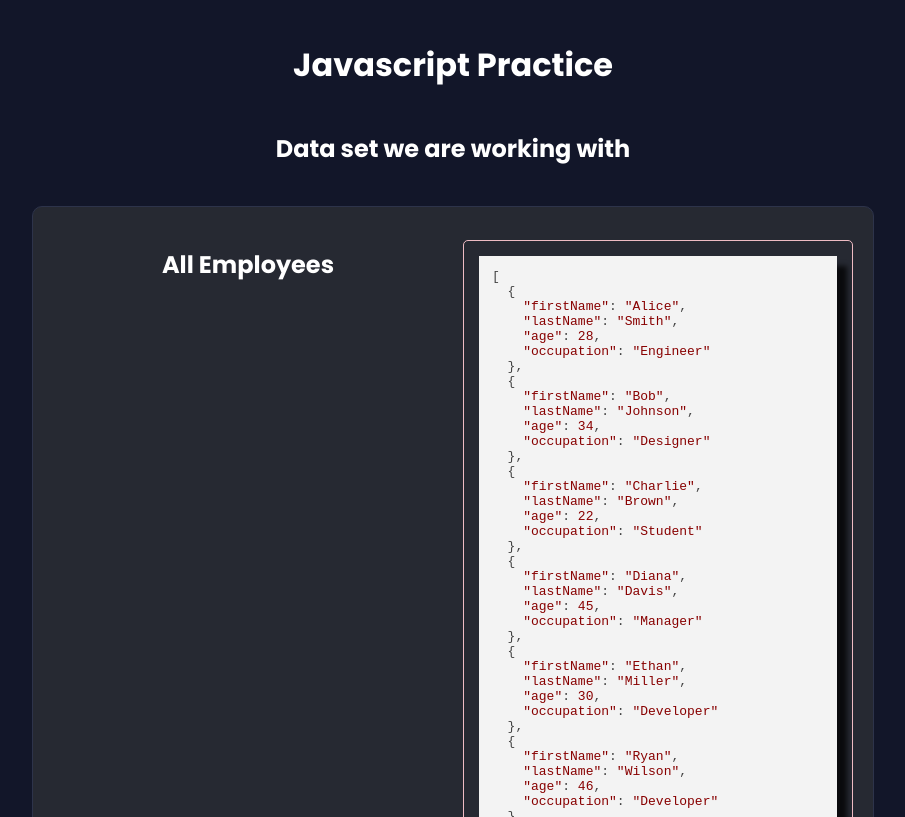
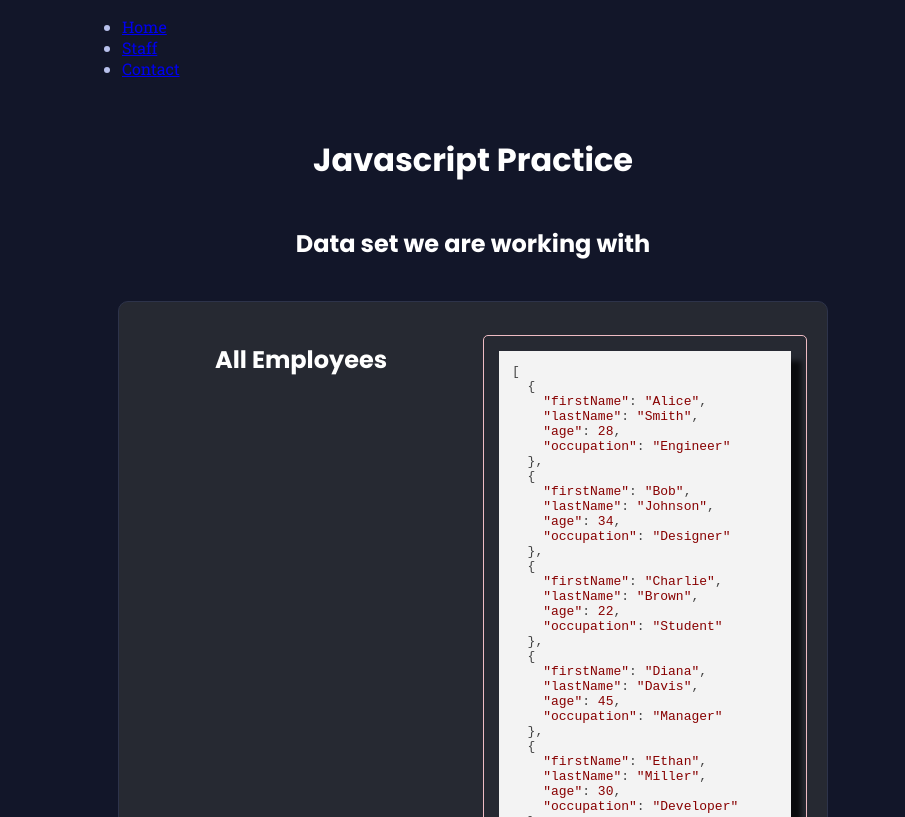
Before and after one commit to RW2023/JavaScriptPractice, a website: page index.html in a window 1280 px wide. Shown: the top 817 px of the page, without its empty margins (187-1092 px from the left). Drawn offline with nearby package versions, Linux system fonts and the light colour scheme.

Commit message:
update navbar

```diff
--- a/index.html
+++ b/index.html
@@ -14,6 +14,16 @@
 </head>
 
 <body>
+  <header>
+
+
+    <nav>
+      <ul>
+        <li><a href="index.html">Home</a></li>
+        <li><a href="staff.html">Staff</a></li>
+        <li><a href="contact.html">Contact</a></li>
+      </ul>
+    </nav>
   <main>
     <h1>
       Javascript Practice
```
